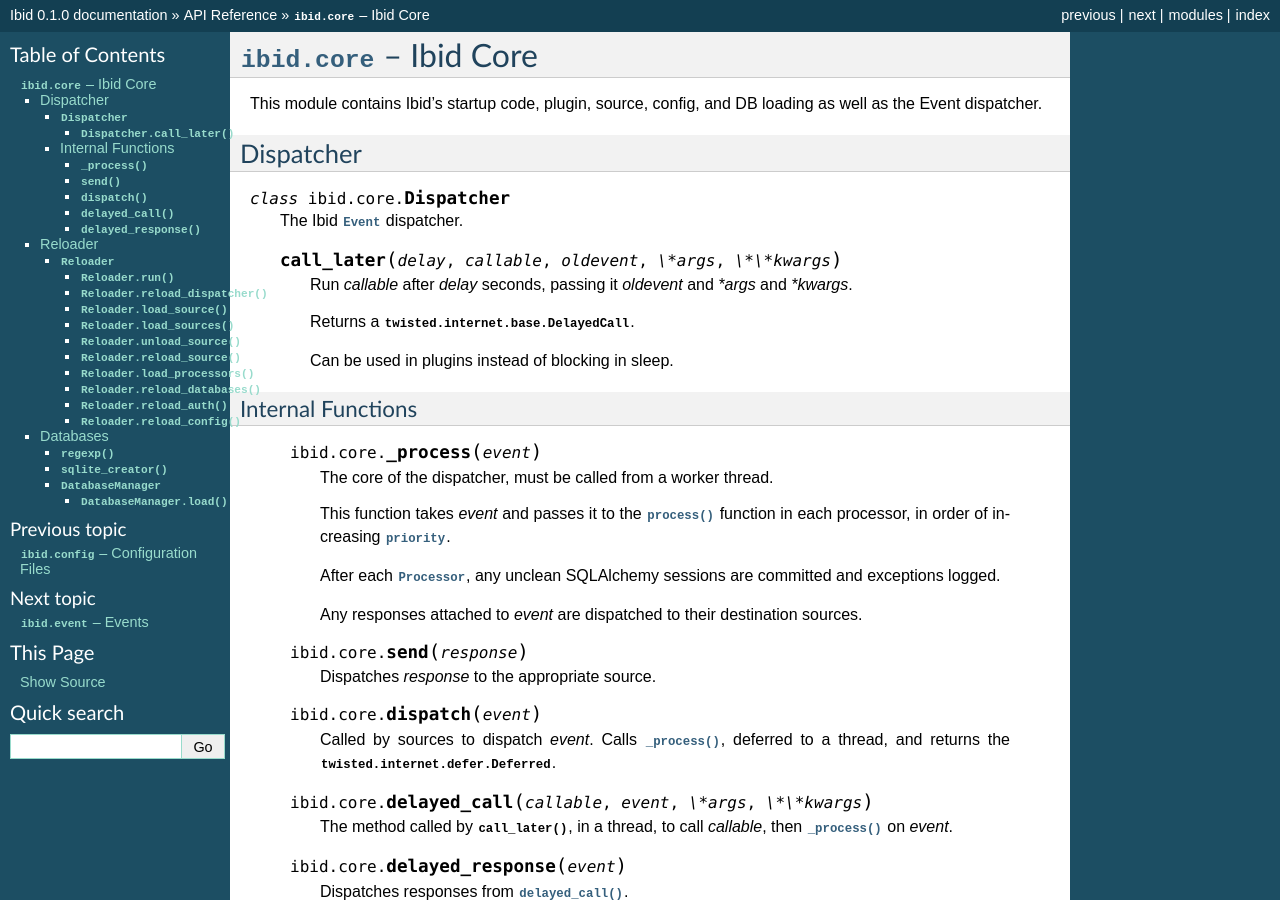
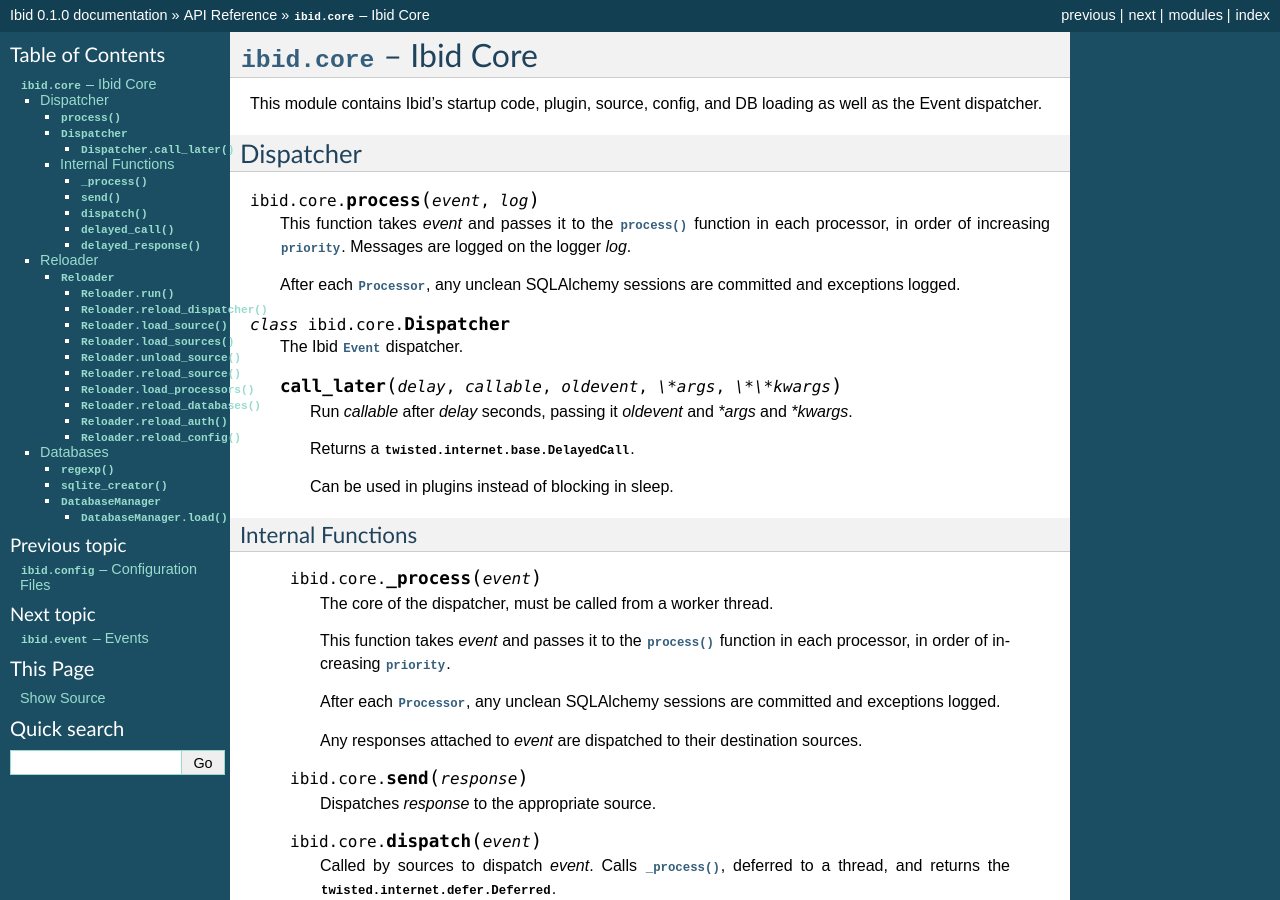
Before and after one commit to ibid/ibid, a Sphinx documentation site: the page built from docs/api/ibid.core.rst, in a window 1280 px wide and 900 px high. Built offline with Sphinx 7.4.7, drawn with Linux system fonts in a browser that asks for light colours.

Commit message:
Documentation for process function

```diff
--- a/docs/api/ibid.core.rst
+++ b/docs/api/ibid.core.rst
@@ -10,6 +10,17 @@
 
 Dispatcher
 ----------
+
+.. function:: process(event, log)
+
+      This function takes *event* and passes it to the
+      :meth:`process() <ibid.plugins.Processor.process>` function in
+      each processor, in order of increasing :attr:`priority
+      <ibid.plugins.Processor.priority>`. Messages are logged on the logger
+      *log*.
+
+      After each :class:`Processor <ibid.plugins.Processor>`, any
+      unclean SQLAlchemy sessions are committed and exceptions logged.
 
 .. class:: Dispatcher
 
```
